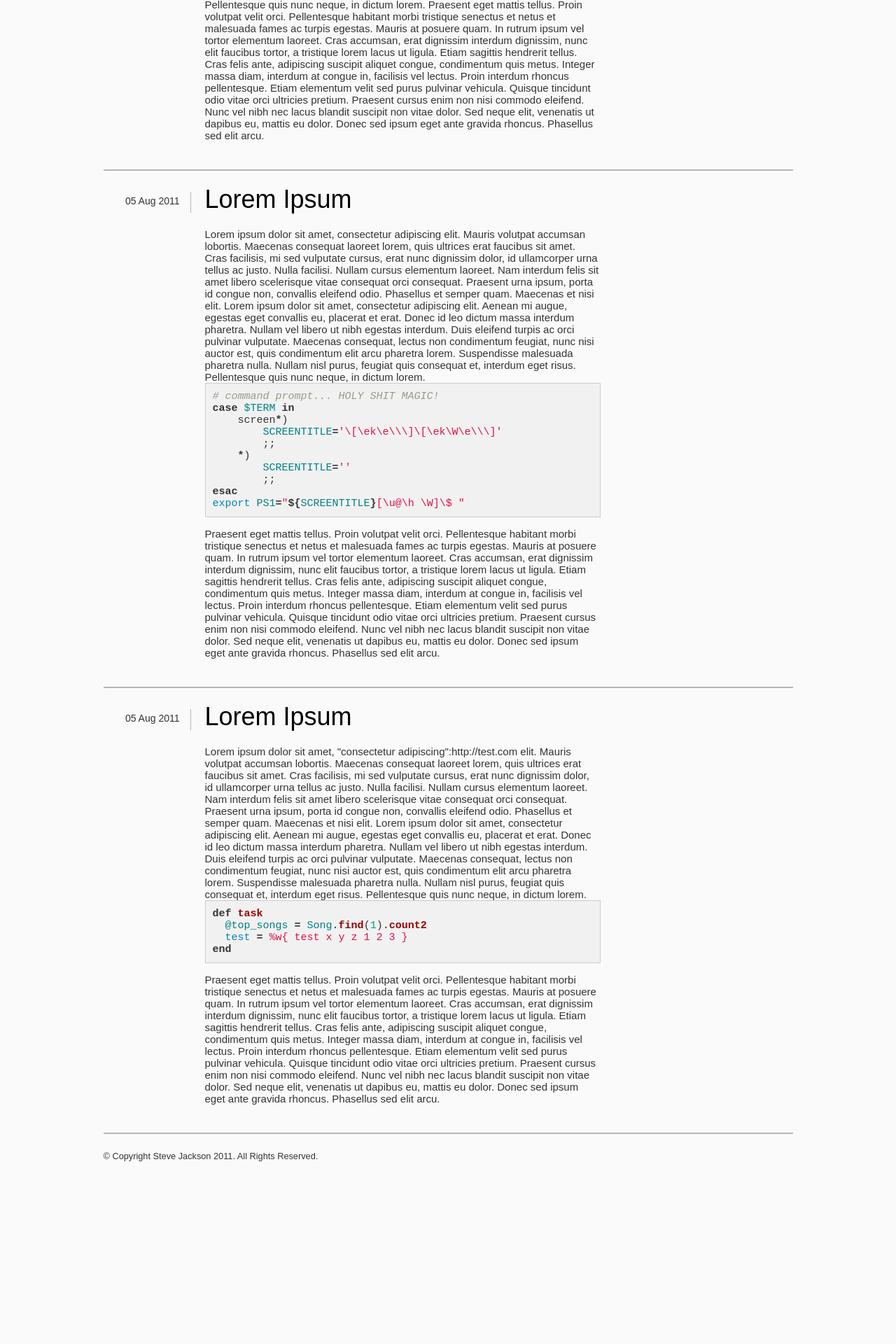
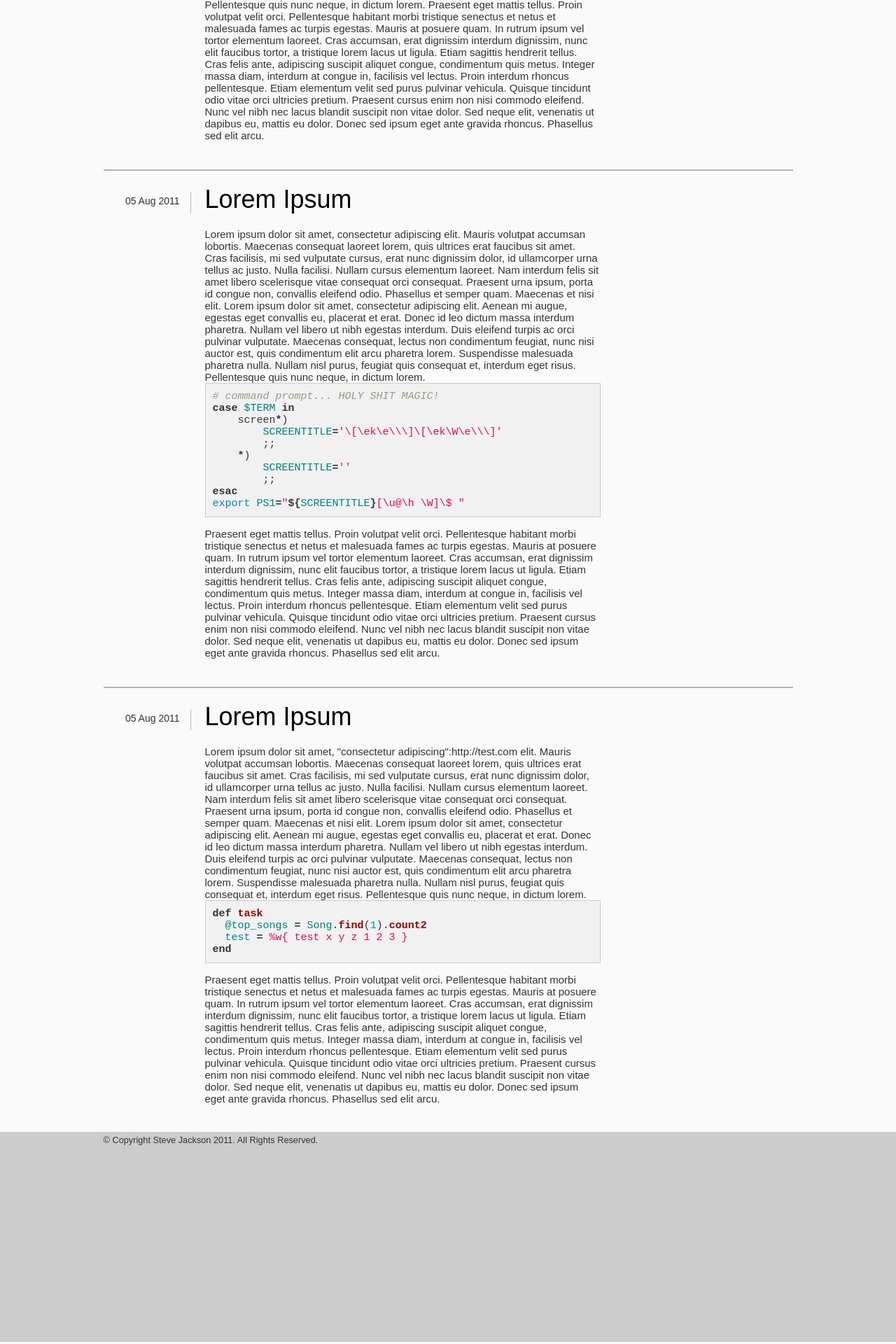
Before and after one commit to stevejackson/sjackson.net, a Jekyll site: the page built from index.html, in a window 1280 px wide. Shown: the part 1538-3458 px from the top of the page at 70% size. Built offline with Jekyll 4.4.1, drawn with Linux system fonts in a browser that asks for light colours; Markdown is read by kramdown in place of the engine named in the settings; before the commit the page ends 3214 px from its top, so only the background shows below that.

Commit message:
Started footer layout.

```diff
--- a/_layouts/default.html
+++ b/_layouts/default.html
@@ -86,14 +86,14 @@
 		{{ content }}
 
 	</section>
+</div>
 
-	<footer>
 
-		<p><small>&copy; Copyright Steve Jackson 2011. All Rights Reserved.</small></p>
-
-	</footer>
-
+<footer>
+<div id="footercontent">
+  <p><small>&copy; Copyright Steve Jackson 2011. All Rights Reserved.</small></p>
 </div>
+</footer>
 
 <script src="/js/jquery-1.5.1.min.js"></script>
 <script src="/js/jquery.kwicks.js"></script>
--- a/css/layout.css
+++ b/css/layout.css
@@ -216,7 +216,14 @@ article a {
 
 /********************/
 footer {
-  margin-top: 20px; }
+  position: relative;
+  top: -3px;
+  height: 300px;
+  background: #ccc; }
+
+#footercontent {
+  width: 985px;
+  margin: 0 auto; }
 
 a {
   color: #cd0a0a;
```
Also changed, not shown: css/layout.scss (+9 -1 lines).
